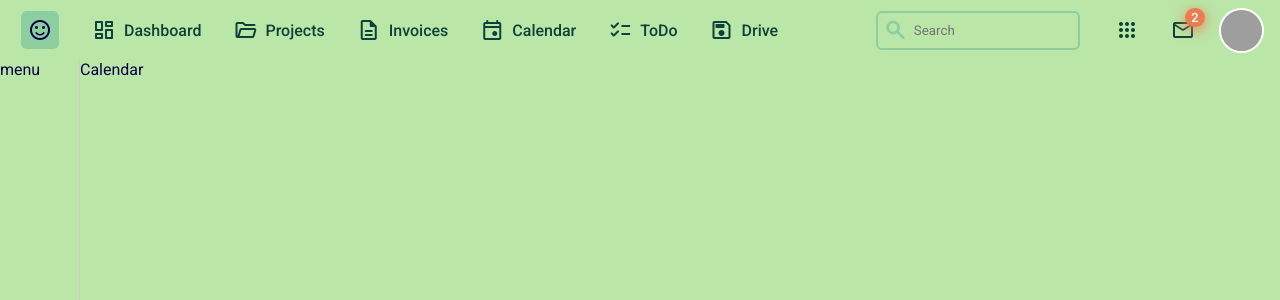
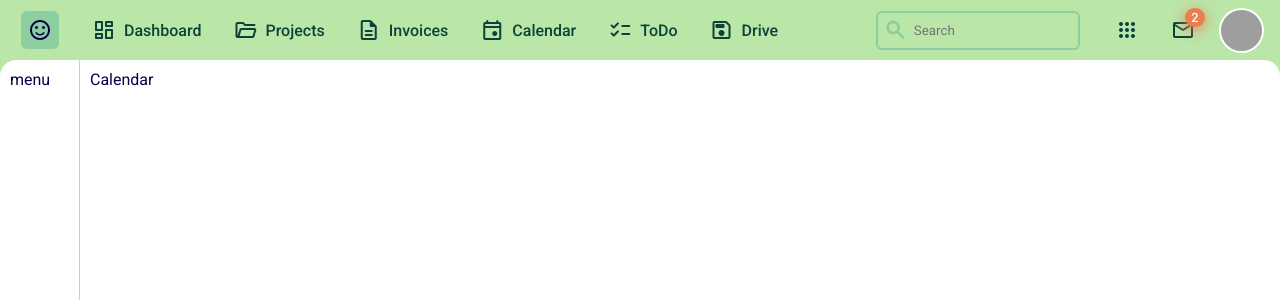
Before and after one commit to alexalannunes/ui-clones, a React (Create React App) app in the folder calendar-week/: page / in a window 1280 px wide. Shown: the top 300 px of the page. Built offline with nearby package versions, Linux system fonts and the light colour scheme; grey boxes are pictures that could not be loaded.

Commit message:
add background and borders

```diff
--- a/calendar-week/src/components/calendar-week/styles.module.scss
+++ b/calendar-week/src/components/calendar-week/styles.module.scss
@@ -1,6 +1,11 @@
+@import "../../styles/theme.scss";
+
 .container {
   height: 100%;
   display: flex;
   flex-direction: column;
   grid-area: content;
+  background-color: $ui-light;
+  padding: 10px;
+  border-top-right-radius: 1rem;
 }
--- a/calendar-week/src/components/side-menu/styles.module.scss
+++ b/calendar-week/src/components/side-menu/styles.module.scss
@@ -1,9 +1,13 @@
+@import "../../styles/theme.scss";
+
 .container {
   width: 100%;
   height: 100%;
   display: flex;
   flex-direction: column;
   border-right: 1px solid #ccc;
-
+  background-color: $ui-light;
+  border-top-left-radius: 1rem;
+  padding: 10px;
   grid-area: sidemenu;
 }
```
